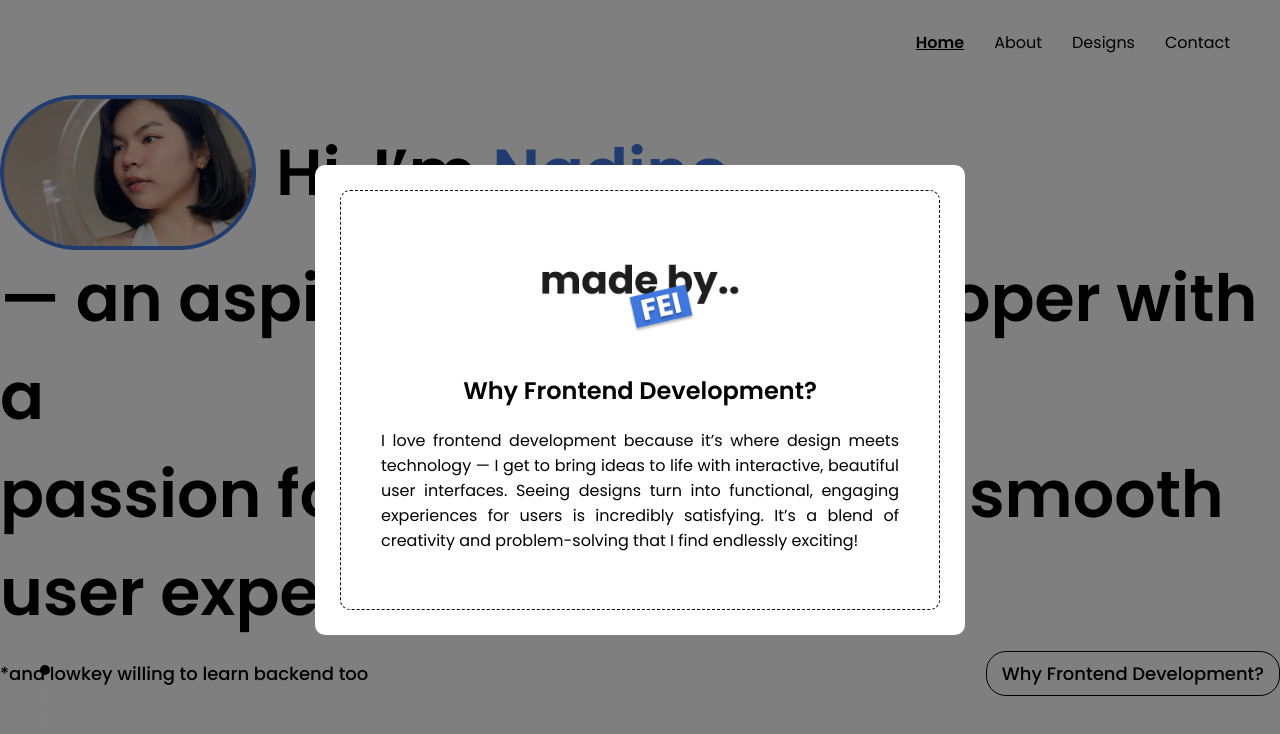
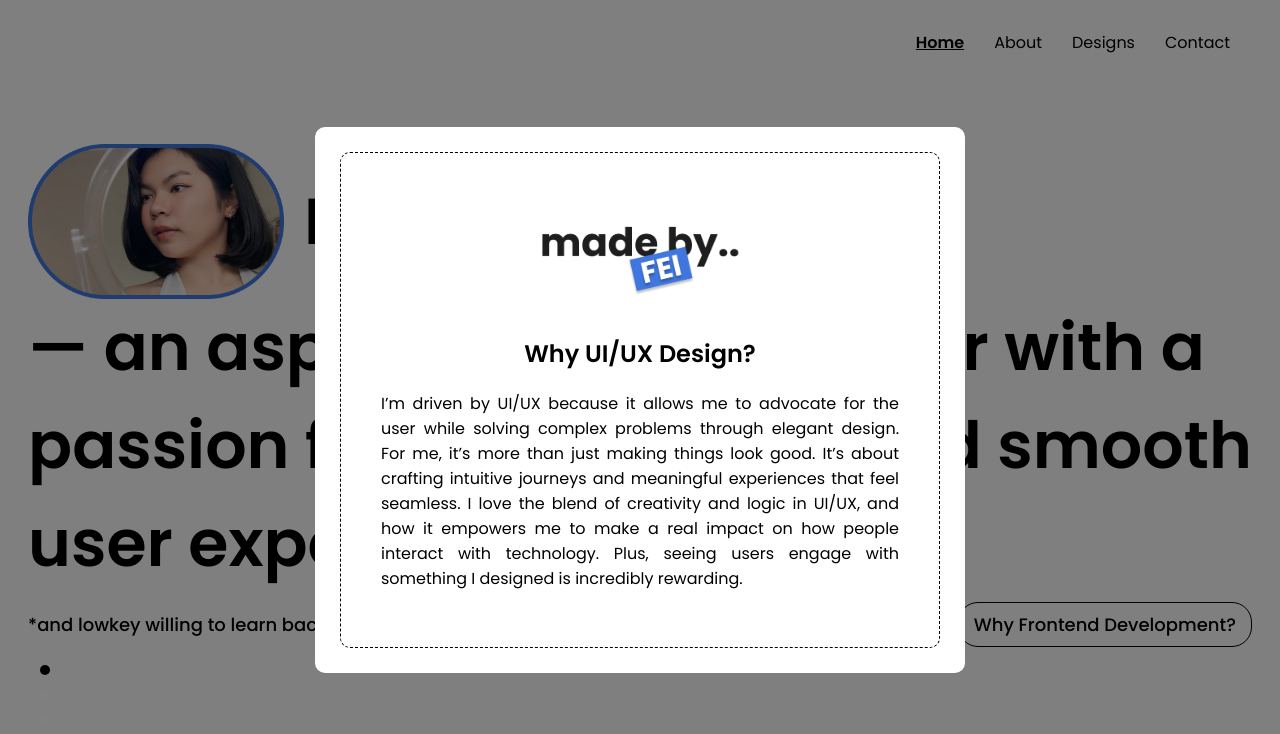
Before and after one commit to marianadine/madebyfei, a React (Create React App) app: page / in a window 1280 px wide. Both pictures are taken after a click on the button "Why Frontend Development?". Shown: the top 734 px of the page. Built offline with nearby package versions, Linux system fonts and the light colour scheme.

Commit message:
description update : ui/ux design

```diff
--- a/src/components/Home.jsx
+++ b/src/components/Home.jsx
@@ -186,7 +186,7 @@ const Home = () => {
           </div>
 
           <p className='section2-p'>
-            — an aspiring frontend developer with a <br />
+            — an aspiring UI/UX Designer with a <br />
             passion for clean design and smooth <br />
             user experiences.
           </p>
@@ -208,9 +208,9 @@ const Home = () => {
           <div className="modal-content" onClick={(e) => e.stopPropagation()}>
             <div className='modal-border'>
               <img className='modal-logo' src={logo} />
-              <h2 className='modal-question'>Why Frontend Development?</h2>
+              <h2 className='modal-question'>Why UI/UX Design?</h2>
               <p className='modal-answer'>
-                I love frontend development because it’s where design meets technology — I get to bring ideas to life with interactive, beautiful user interfaces. Seeing designs turn into functional, engaging experiences for users is incredibly satisfying. It’s a blend of creativity and problem-solving that I find endlessly exciting!
+                I’m driven by UI/UX because it allows me to advocate for the user while solving complex problems through elegant design. For me, it’s more than just making things look good. It’s about crafting intuitive journeys and meaningful experiences that feel seamless. I love the blend of creativity and logic in UI/UX, and how it empowers me to make a real impact on how people interact with technology. Plus, seeing users engage with something I designed is incredibly rewarding.
               </p>
             </div>
           </div>
```
